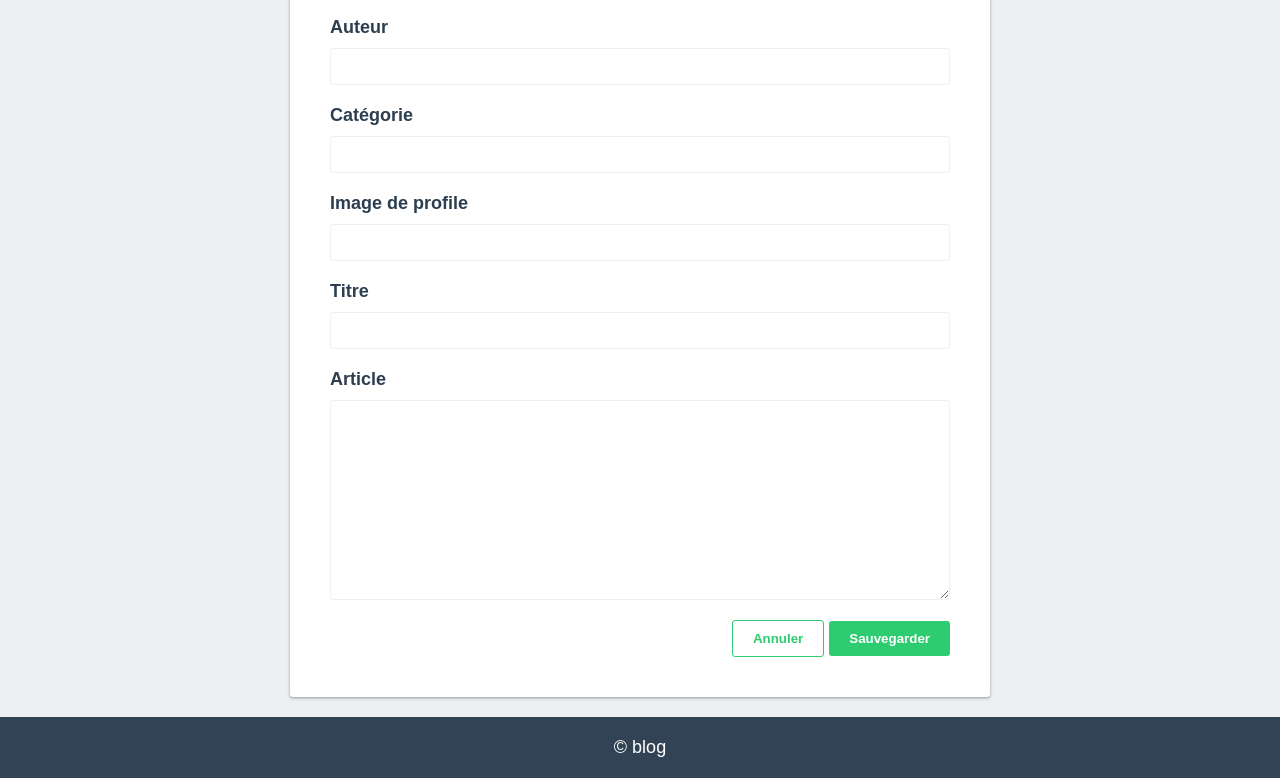
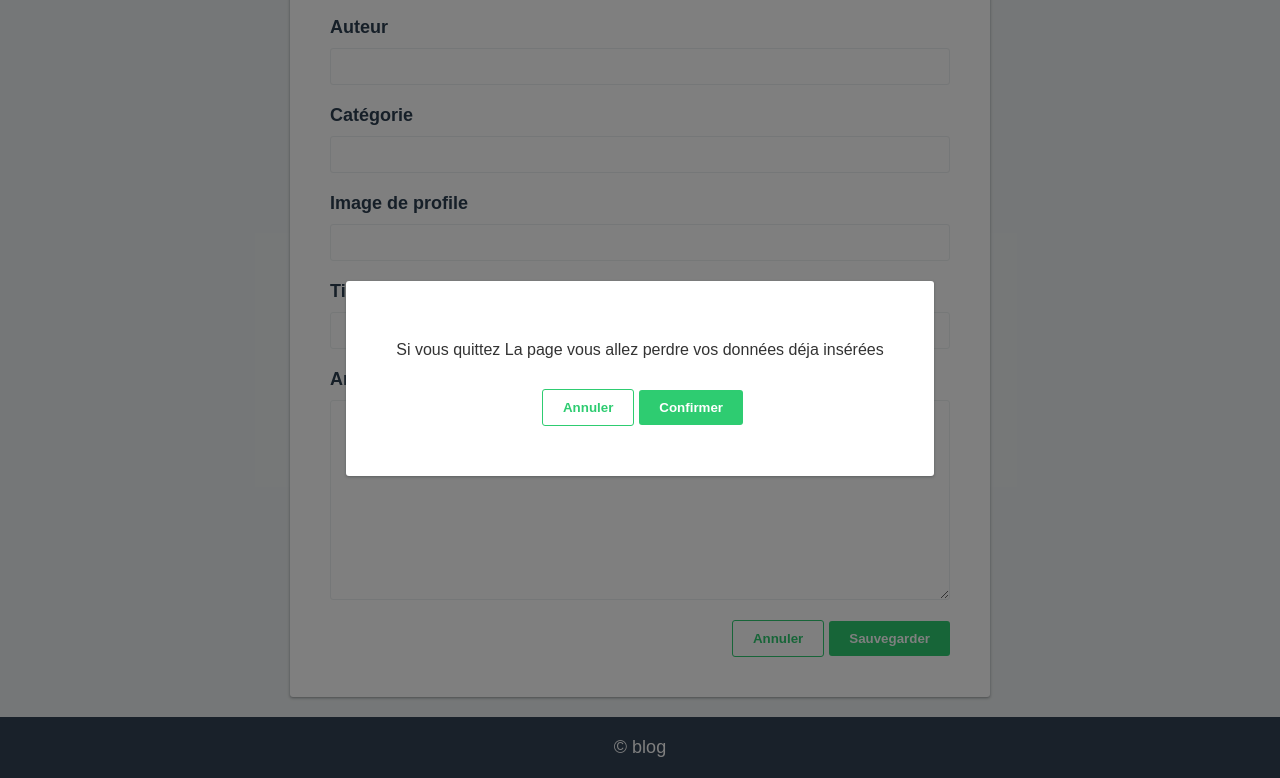
Before and after one commit to Niambe7/blog-project, a website built with Vite: page src/form/form.html in a window 1280 px wide. Both pictures are taken after a click on the button "Annuler". Shown: the part 203-981 px from the top of the page. Built offline with nearby package versions, Linux system fonts and the light colour scheme; no server answers; a web font is replaced by a local one.

Commit message:
Ajout d'une boite modal pour la suppression d'un article et pour l'annulation de la creation d'un article

```diff
--- /dev/null
+++ b/src/assets/javascripts/modal.js
@@ -0,0 +1,56 @@
+let body = document.querySelector("body")
+let calc;
+let modal;
+let btnCancel;
+let btnConfirm;
+
+const createCalc = ()=>{
+    calc = document.createElement("div");
+    calc.classList.add("calc")
+    body.append(calc);
+
+    calc.addEventListener("click", (event)=>{
+        event.stopPropagation();
+        calc.remove();
+
+    })
+}
+
+const createModal = (question)=>{
+    modal = document.createElement("div");
+    modal.classList.add("modal");
+    modal.innerHTML = `<p>${question}</p>`
+
+    btnCancel = document.createElement("button");
+    btnCancel.innerText = "Annuler"
+    btnCancel.classList.add("btn", "btn-secondary")
+    btnConfirm = document.createElement("button")
+    btnConfirm.innerText = "Confirmer"
+    btnConfirm.classList.add("btn", "btn-primary")
+    calc.append(modal)
+    modal.append(btnCancel,btnConfirm);
+
+     modal.addEventListener("click", (event) => {
+       event.stopPropagation();
+     });
+
+
+}
+
+export function openModal(question){
+    // console.log("Ma boite Modal")
+    createCalc();
+    createModal(question)
+
+    return new Promise((resolve, reject) =>{
+        btnCancel.addEventListener("click", () => {
+          resolve(false);
+          calc.remove();
+        });
+
+        btnConfirm.addEventListener("click", () => {
+          resolve(true)
+          calc.remove();
+        });
+    })
+}
--- a/src/assets/styles/_classes.scss
+++ b/src/assets/styles/_classes.scss
@@ -37,3 +37,29 @@
     color: var(--error);
   }
 }
+
+.calc {
+    position: fixed;
+    top: 0;
+    left: 0;
+    width: 100%;
+    height: 100vh;
+    background: rgba(0, 0, 0, 0.5);
+    display: flex;
+    justify-content: center;
+    align-items: center;
+    .modal {
+      background: white;
+      min-width: 30rem;
+      border-radius: 3px;
+      padding: 5rem;
+      box-shadow: var(--box-shadow);
+      text-align: center;
+      p {
+        margin: 1rem 0 3rem 0;
+      }
+      .btn {
+        margin-left: 0.5rem;
+      }
+    }
+  }
--- a/src/form/form.js
+++ b/src/form/form.js
@@ -1,7 +1,10 @@
 import "../assets/styles/styles.scss";
 import "./form.scss";
 
+import { openModal } from "../assets/javascripts/modal";
+
 const form = document.querySelector("form");
+const cancel = document.querySelector(".btn-secondary");
 const errorElement = document.querySelector("#errors");
 let errors = [];
 let articleId;
@@ -37,6 +40,13 @@ try{
 }
 
 initFormId();
+
+cancel.addEventListener("click", async ()=>{
+  const result = await openModal("Si vous quittez La page vous allez perdre vos données déja insérées");
+  if(result === true){
+    location.assign("../index.html");
+  }
+})
 
 form.addEventListener("submit", async (event) => {
   event.preventDefault();
```
Also changed, not shown: src/index.js (+8 -2 lines).
